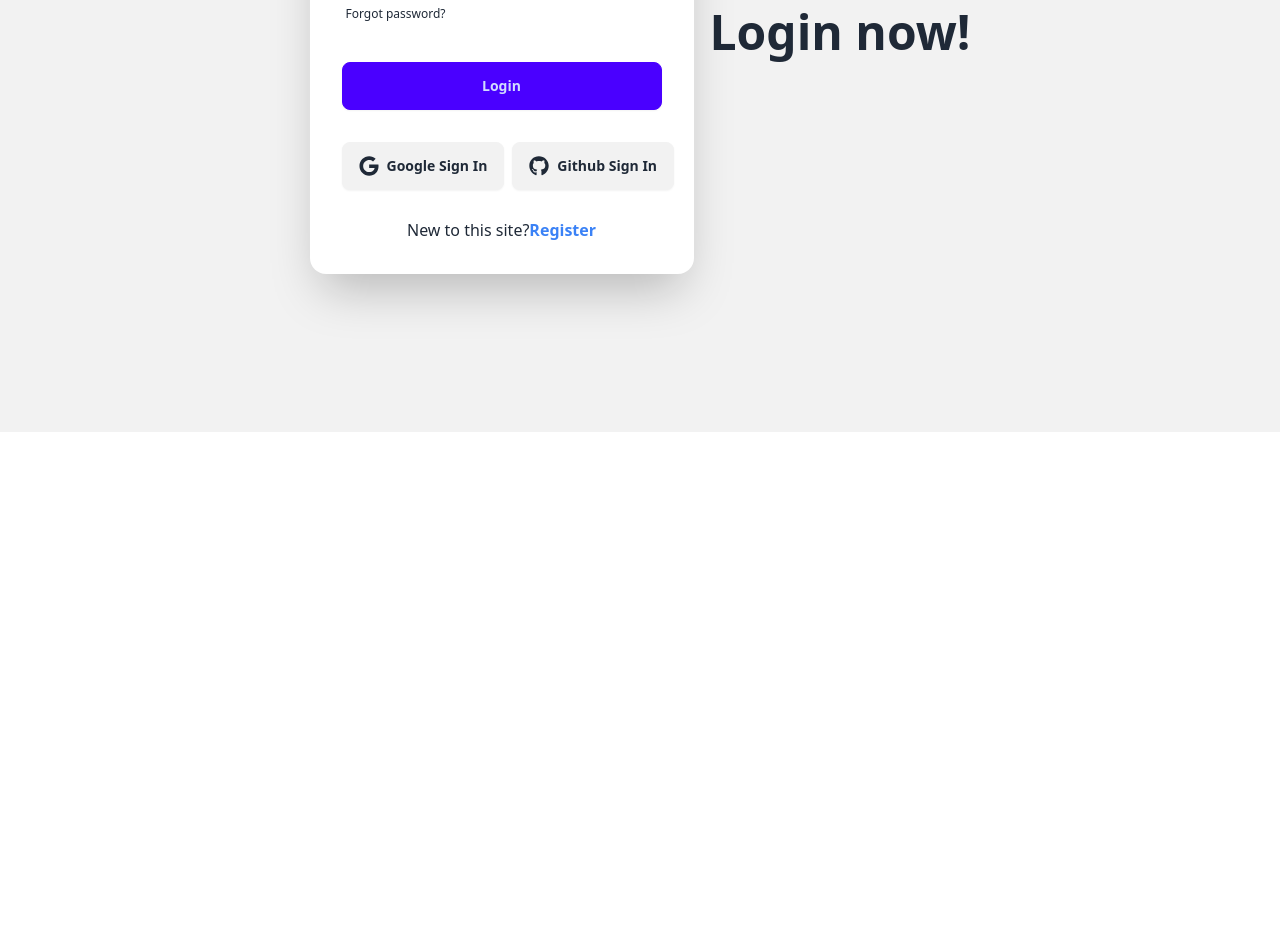
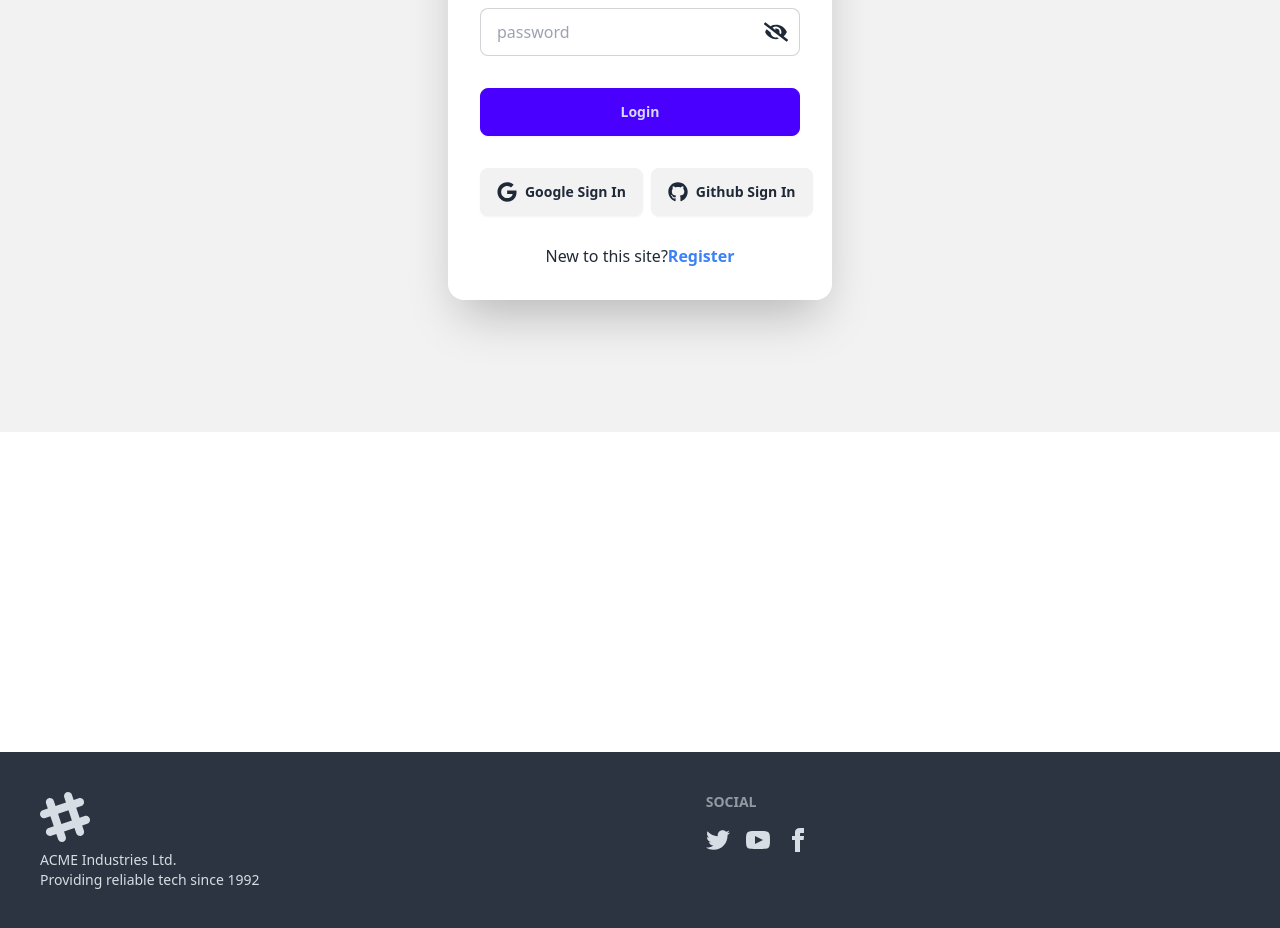
Before and after one commit to rifat1r/Assignment-10, a React (Vite) app: page /login in a window 1280 px wide. Shown: the part 436-1364 px from the top of the page. Before the commit the page ends 868 px from the top, so only its background shows below. Built offline with nearby package versions, Linux system fonts and the light colour scheme; no server answers.

Commit message:
delete confirmation alert added

```diff
--- a/package.json
+++ b/package.json
@@ -18,7 +18,8 @@
     "react-router-dom": "^6.24.1",
     "react-slick": "^0.30.2",
     "react-tooltip": "^5.27.1",
-    "slick-carousel": "^1.8.1"
+    "slick-carousel": "^1.8.1",
+    "sweetalert2": "^11.12.2"
   },
   "devDependencies": {
     "@types/react": "^18.3.3",
--- a/src/App.jsx
+++ b/src/App.jsx
@@ -1,11 +1,13 @@
 import { Outlet } from "react-router-dom";
 import Headers from "./Components/Headers";
+import Footer from "./Components/Footer";
 
 const App = () => {
   return (
     <div>
       <Headers></Headers>
       <Outlet></Outlet>
+      <Footer></Footer>
     </div>
   );
 };
--- /dev/null
+++ b/src/Components/Footer.jsx
@@ -0,0 +1,64 @@
+const Footer = () => {
+  return (
+    <footer className="footer bg-neutral text-neutral-content p-10 mt-80">
+      <aside>
+        <svg
+          width="50"
+          height="50"
+          viewBox="0 0 24 24"
+          xmlns="http://www.w3.org/2000/svg"
+          fillRule="evenodd"
+          clipRule="evenodd"
+          className="fill-current"
+        >
+          <path d="M22.672 15.226l-2.432.811.841 2.515c.33 1.019-.209 2.127-1.23 2.456-1.15.325-2.148-.321-2.463-1.226l-.84-2.518-5.013 1.677.84 2.517c.391 1.203-.434 2.542-1.831 2.542-.88 0-1.601-.564-1.86-1.314l-.842-2.516-2.431.809c-1.135.328-2.145-.317-2.463-1.229-.329-1.018.211-2.127 1.231-2.456l2.432-.809-1.621-4.823-2.432.808c-1.355.384-2.558-.59-2.558-1.839 0-.817.509-1.582 1.327-1.846l2.433-.809-.842-2.515c-.33-1.02.211-2.129 1.232-2.458 1.02-.329 2.13.209 2.461 1.229l.842 2.515 5.011-1.677-.839-2.517c-.403-1.238.484-2.553 1.843-2.553.819 0 1.585.509 1.85 1.326l.841 2.517 2.431-.81c1.02-.33 2.131.211 2.461 1.229.332 1.018-.21 2.126-1.23 2.456l-2.433.809 1.622 4.823 2.433-.809c1.242-.401 2.557.484 2.557 1.838 0 .819-.51 1.583-1.328 1.847m-8.992-6.428l-5.01 1.675 1.619 4.828 5.011-1.674-1.62-4.829z"></path>
+        </svg>
+        <p>
+          ACME Industries Ltd.
+          <br />
+          Providing reliable tech since 1992
+        </p>
+      </aside>
+      <nav>
+        <h6 className="footer-title">Social</h6>
+        <div className="grid grid-flow-col gap-4">
+          <a>
+            <svg
+              xmlns="http://www.w3.org/2000/svg"
+              width="24"
+              height="24"
+              viewBox="0 0 24 24"
+              className="fill-current"
+            >
+              <path d="M24 4.557c-.883.392-1.832.656-2.828.775 1.017-.609 1.798-1.574 2.165-2.724-.951.564-2.005.974-3.127 1.195-.897-.957-2.178-1.555-3.594-1.555-3.179 0-5.515 2.966-4.797 6.045-4.091-.205-7.719-2.165-10.148-5.144-1.29 2.213-.669 5.108 1.523 6.574-.806-.026-1.566-.247-2.229-.616-.054 2.281 1.581 4.415 3.949 4.89-.693.188-1.452.232-2.224.084.626 1.956 2.444 3.379 4.6 3.419-2.07 1.623-4.678 2.348-7.29 2.04 2.179 1.397 4.768 2.212 7.548 2.212 9.142 0 14.307-7.721 13.995-14.646.962-.695 1.797-1.562 2.457-2.549z"></path>
+            </svg>
+          </a>
+          <a>
+            <svg
+              xmlns="http://www.w3.org/2000/svg"
+              width="24"
+              height="24"
+              viewBox="0 0 24 24"
+              className="fill-current"
+            >
+              <path d="M19.615 3.184c-3.604-.246-11.631-.245-15.23 0-3.897.266-4.356 2.62-4.385 8.816.029 6.185.484 8.549 4.385 8.816 3.6.245 11.626.246 15.23 0 3.897-.266 4.356-2.62 4.385-8.816-.029-6.185-.484-8.549-4.385-8.816zm-10.615 12.816v-8l8 3.993-8 4.007z"></path>
+            </svg>
+          </a>
+          <a>
+            <svg
+              xmlns="http://www.w3.org/2000/svg"
+              width="24"
+              height="24"
+              viewBox="0 0 24 24"
+              className="fill-current"
+            >
+              <path d="M9 8h-3v4h3v12h5v-12h3.642l.358-4h-4v-1.667c0-.955.192-1.333 1.115-1.333h2.885v-5h-3.808c-3.596 0-5.192 1.583-5.192 4.615v3.385z"></path>
+            </svg>
+          </a>
+        </div>
+      </nav>
+    </footer>
+  );
+};
+
+export default Footer;
--- a/src/Components/Home.jsx
+++ b/src/Components/Home.jsx
@@ -1,3 +1,4 @@
+import Footer from "./Footer";
 import Slides from "./Slides";
 import TouristSpots from "./TouristSpots";
 
--- a/src/Components/Login.jsx
+++ b/src/Components/Login.jsx
@@ -1,35 +1,96 @@
 import { useContext, useState } from "react";
 import { AuthContext } from "../Provider/AuthProvider";
 import { FaGoogle, FaGithub } from "react-icons/fa";
-import { Link } from "react-router-dom";
+import { Link, useLocation, useNavigate } from "react-router-dom";
 import { FaEye, FaEyeSlash } from "react-icons/fa";
+import Swal from "sweetalert2";
 
 const Login = () => {
   const [showPass, setShowPass] = useState(false);
+
   const { signInUser, googleLogin, githubLogin } = useContext(AuthContext);
+  const navigate = useNavigate();
+  const location = useLocation();
   const handleLogIn = (e) => {
     e.preventDefault();
     const email = e.target.email.value;
     const password = e.target.password.value;
     signInUser(email, password)
-      .then((result) => console.log(result.user))
-      .catch((error) => console.log(error));
+      .then((result) => {
+        console.log(result.user);
+        Swal.fire({
+          position: "top-center",
+          icon: "success",
+          title: "Logged In Successfully",
+          showConfirmButton: false,
+          timer: 2000,
+        });
+        navigate(location.state ? location.state : "/");
+      })
+      .catch((error) => {
+        console.log(error);
+        Swal.fire({
+          position: "top-center",
+          icon: "error",
+          title: error.message,
+          showConfirmButton: false,
+          timer: 2000,
+        });
+      });
   };
   const handleGoogleLogIn = () => {
     googleLogin()
-      .then((result) => console.log(result.user))
-      .catch((error) => console.log(error));
+      .then((result) => {
+        console.log(result.user);
+        Swal.fire({
+          position: "top-center",
+          icon: "success",
+          title: "Logged In Successfully",
+          showConfirmButton: false,
+          timer: 2000,
+        });
+        navigate(location.state ? location.state : "/");
+      })
+      .catch((error) => {
+        console.log(error);
+        Swal.fire({
+          position: "top-center",
+          icon: "error",
+          title: error.message,
+          showConfirmButton: false,
+          timer: 2000,
+        });
+      });
   };
   const handleGithubLogin = () => {
     githubLogin()
-      .then((result) => console.log(result.user))
-      .catch((error) => console.log(error));
+      .then((result) => {
+        console.log(result.user);
+        Swal.fire({
+          position: "top-center",
+          icon: "success",
+          title: "Logged In Successfully",
+          showConfirmButton: false,
+          timer: 2000,
+        });
+        navigate(location.state ? location.state : "/");
+      })
+      .catch((error) => {
+        console.log(error.message);
+        Swal.fire({
+          position: "top-center",
+          icon: "error",
+          title: error.message,
+          showConfirmButton: false,
+          timer: 2000,
+        });
+      });
   };
   return (
     <div className="hero bg-base-200 min-h-screen">
-      <div className="hero-content flex-col lg:flex-row-reverse">
+      <div className="hero-content flex-col ">
         <div className="text-center lg:text-left">
-          <h1 className="text-5xl font-bold">Login now!</h1>
+          <h1 className="text-5xl font-bold mb-5">Please Login now!</h1>
         </div>
         <div className="card bg-base-100 w-full max-w-sm shrink-0 shadow-2xl">
           <form onSubmit={handleLogIn} className="card-body">
@@ -58,15 +119,10 @@
               />
               <span
                 onClick={() => setShowPass(!showPass)}
-                className="absolute bottom-11 right-3 text-2xl"
+                className="absolute bottom-3 right-3 text-2xl"
               >
                 {showPass ? <FaEye /> : <FaEyeSlash />}
               </span>
-              <label className="label">
-                <a href="#" className="label-text-alt link link-hover">
-                  Forgot password?
-                </a>
-              </label>
             </div>
             <div className="form-control mt-6">
               <button className="btn btn-primary">Login</button>
--- a/src/Components/PrivateRoute.jsx
+++ b/src/Components/PrivateRoute.jsx
@@ -1,17 +1,17 @@
 import { useContext } from "react";
 import { AuthContext } from "../Provider/AuthProvider";
-import { useNavigate } from "react-router-dom";
+import { Navigate, useLocation } from "react-router-dom";
 
 const PrivateRoute = ({ children }) => {
-  const navigate = useNavigate();
   const { loading, user } = useContext(AuthContext);
+  const location = useLocation();
   if (loading) {
     return <span className="loading loading-spinner loading-lg mx-auto"></span>;
   }
   if (user) {
     return children;
   }
-  return navigate("/login");
+  return <Navigate state={location.pathname} to="/login"></Navigate>;
 };
 
 export default PrivateRoute;
--- a/src/Components/Register.jsx
+++ b/src/Components/Register.jsx
@@ -1,14 +1,17 @@
 import { useContext, useState } from "react";
 import { AuthContext } from "../Provider/AuthProvider";
-import { Link } from "react-router-dom";
+import { Link, useNavigate } from "react-router-dom";
 import { updateProfile } from "firebase/auth";
 import { FaEye, FaEyeSlash } from "react-icons/fa";
+import Swal from "sweetalert2";
 
 const Register = () => {
   const [showPass, setShowPass] = useState(false);
+  const navigate = useNavigate();
   const { createUser } = useContext(AuthContext);
   const handleRegister = (e) => {
     e.preventDefault();
+    const form = e.target;
     const email = e.target.email.value;
     const password = e.target.password.value;
     const name = e.target.name.value;
@@ -24,8 +27,26 @@
             .then((result) => console.log(result))
             .catch((error) => console.log(error.message));
         }
+        Swal.fire({
+          position: "top-center",
+          icon: "success",
+          title: "Registered Successfully",
+          showConfirmButton: false,
+          timer: 2000,
+        });
+        navigate("/");
       })
-      .catch((error) => console.log(error));
+      .catch((error) => {
+        console.log(error);
+        Swal.fire({
+          position: "top-center",
+          icon: "error",
+          title: error.message,
+          showConfirmButton: false,
+          timer: 2000,
+        });
+        form.reset();
+      });
   };
   return (
     <div className="hero bg-base-200 min-h-screen ">
@@ -84,15 +105,10 @@
               />
               <span
                 onClick={() => setShowPass(!showPass)}
-                className="absolute bottom-11 right-3 text-2xl"
+                className="absolute bottom-3 right-3 text-2xl"
               >
                 {showPass ? <FaEye /> : <FaEyeSlash />}
               </span>
-              <label className="label">
-                <a href="#" className="label-text-alt link link-hover">
-                  Forgot password?
-                </a>
-              </label>
             </div>
             <div className="form-control mt-6">
               <button className="btn btn-primary">Register</button>
```
Also changed, not shown: src/Components/AddTouristSpots.jsx (+31 -6 lines), src/Components/Headers.jsx (+9 -5 lines), src/Components/MyList.jsx (+22 -3 lines), src/main.jsx (+15 -3 lines), 1 other file (tests, documents, lock files or other folders).
